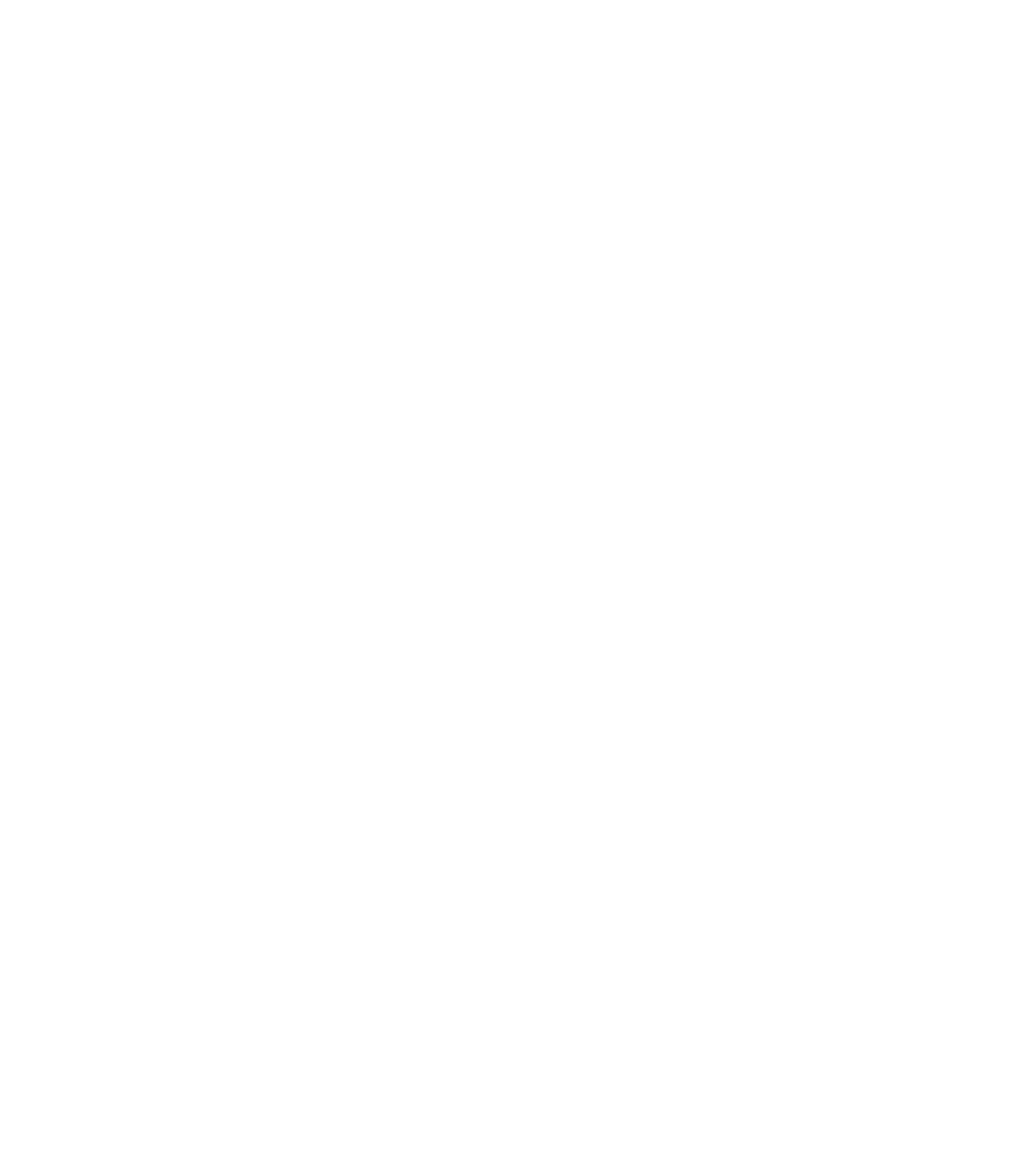
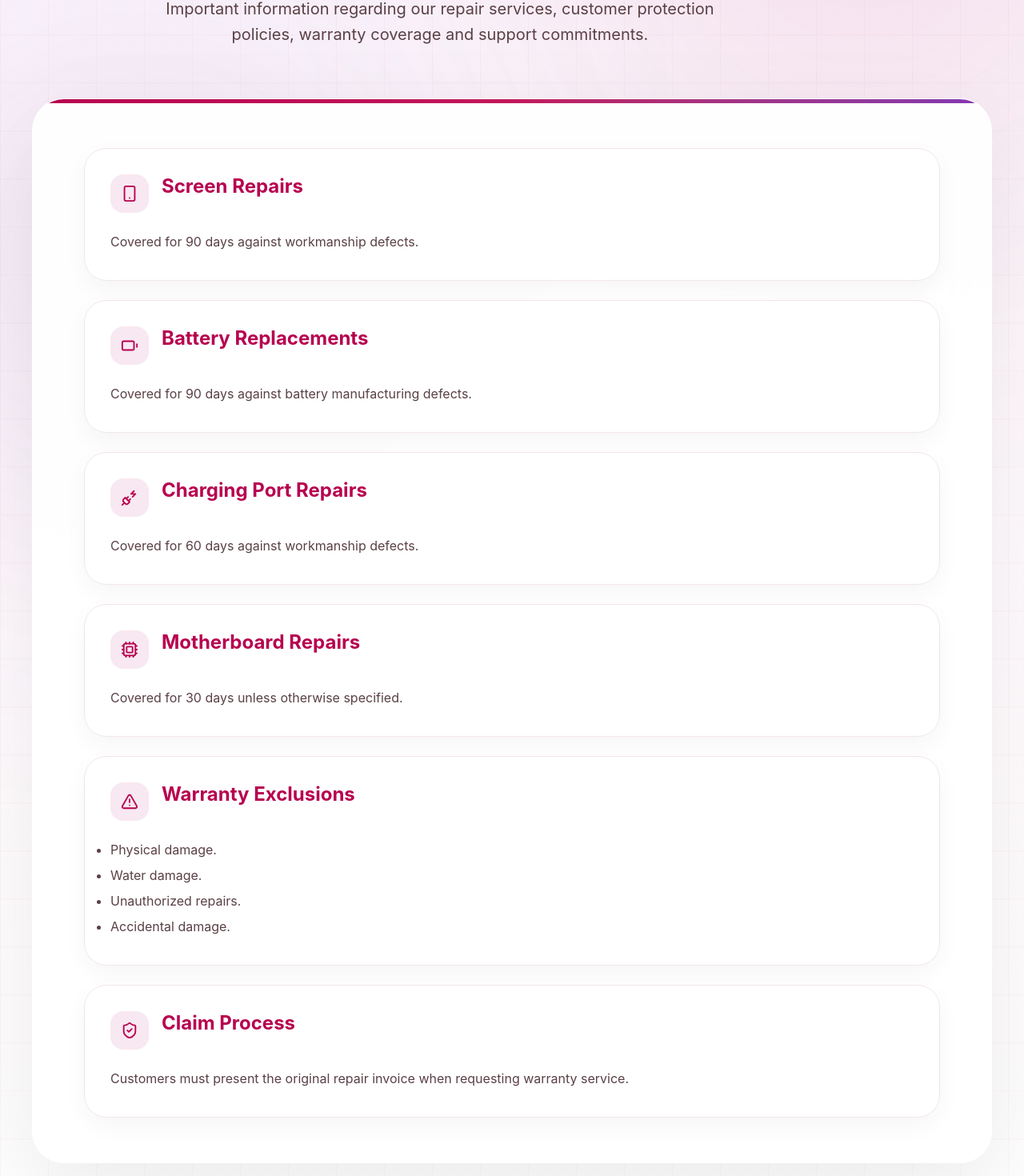
Before and after one commit to lakshay-1001/mobile-fix, a React (Vite) app: page /warranty in a window 1280 px wide. Before the commit this address had no page. Shown: the part 317-1787 px from the top of the page at 80% size. Before the commit the page ends 800 px from the top, so only its background shows below. Built offline with nearby package versions, Linux system fonts and the light colour scheme.

Commit message:
updated footer links

```diff
--- a/src/pages/PrivacyPage.tsx
+++ b/src/pages/PrivacyPage.tsx
@@ -1,83 +1,83 @@
-// import WebsiteLayout from "../components/layout/WebsiteLayout";
-// import LegalPageLayout from "../components/legal/LegalPageLayout";
-// import LegalCard from "../components/legal/LegalCard";
+import WebsiteLayout from "../components/layout/WebsiteLayout";
+import LegalPageLayout from "../components/legal/LegalPageLayout";
+import LegalCard from "../components/legal/LegalCard";
 
-// import {
-//   Database,
-//   Eye,
-//   Lock,
-//   Shield,
-//   UserCheck,
-// } from "lucide-react";
+import {
+  Database,
+  Eye,
+  Lock,
+  Shield,
+  UserCheck,
+} from "lucide-react";
 
-// export default function PrivacyPage() {
-//   return (
-//     <WebsiteLayout>
-//       <LegalPageLayout title="Privacy Policy">
+export default function PrivacyPage() {
+  return (
+    <WebsiteLayout>
+      <LegalPageLayout title="Privacy Policy">
 
-//         <div className="space-y-6">
+        <div className="space-y-6">
 
-//           <LegalCard
-//             title="Information We Collect"
-//             icon={<Database size={22} />}
-//           >
-//             <p>
-//               We may collect customer names,
-//               phone numbers, email addresses,
-//               repair history and device details.
-//             </p>
-//           </LegalCard>
+          <LegalCard
+            title="Information We Collect"
+            icon={<Database size={22} />}
+          >
+            <p>
+              We may collect customer names,
+              phone numbers, email addresses,
+              repair history and device details.
+            </p>
+          </LegalCard>
 
-//           <LegalCard
-//             title="How We Use Information"
-//             icon={<Eye size={22} />}
-//           >
-//             <ul className="list-disc pl-5 space-y-2">
-//               <li>Process repair bookings.</li>
-//               <li>Provide repair updates.</li>
-//               <li>Offer customer support.</li>
-//               <li>Improve our services.</li>
-//             </ul>
-//           </LegalCard>
+          <LegalCard
+            title="How We Use Information"
+            icon={<Eye size={22} />}
+          >
+            <ul className="list-disc pl-5 space-y-2">
+              <li>Process repair bookings.</li>
+              <li>Provide repair updates.</li>
+              <li>Offer customer support.</li>
+              <li>Improve our services.</li>
+            </ul>
+          </LegalCard>
 
-//           <LegalCard
-//             title="Data Security"
-//             icon={<Lock size={22} />}
-//           >
-//             <p>
-//               We use reasonable security
-//               measures to protect customer
-//               information from unauthorized
-//               access and misuse.
-//             </p>
-//           </LegalCard>
+          <LegalCard
+            title="Data Security"
+            icon={<Lock size={22} />}
+          >
+            <p>
+              We use reasonable security
+              measures to protect customer
+              information from unauthorized
+              access and misuse.
+            </p>
+          </LegalCard>
 
-//           <LegalCard
-//             title="Third Party Services"
-//             icon={<Shield size={22} />}
-//           >
-//             <p>
-//               We may use trusted third-party
-//               services for payments,
-//               communications and analytics.
-//             </p>
-//           </LegalCard>
+          <LegalCard
+            title="Third Party Services"
+            icon={<Shield size={22} />}
+          >
+            <p>
+              We may use trusted third-party
+              services for payments,
+              communications and analytics.
+            </p>
+          </LegalCard>
 
-//           <LegalCard
-//             title="Your Rights"
-//             icon={<UserCheck size={22} />}
-//           >
-//             <p>
-//               You may request access,
-//               correction or deletion of
-//               personal information where
-//               permitted by law.
-//             </p>
-//           </LegalCard>
+          <LegalCard
+            title="Your Rights"
+            icon={<UserCheck size={22} />}
+          >
+            <p>
+              You may request access,
+              correction or deletion of
+              personal information where
+              permitted by law.
+            </p>
+          </LegalCard>
 
-//         </div>
+        </div>
 
-//       </LegalPageLayout>
-//     </WebsiteLayout>
-//   );
-// }
+      </LegalPageLayout>
+    </WebsiteLayout>
+  );
+}
--- a/src/pages/WarrantyPage.tsx
+++ b/src/pages/WarrantyPage.tsx
@@ -1,89 +1,89 @@
-// import WebsiteLayout from "../components/layout/WebsiteLayout";
-// import LegalPageLayout from "../components/legal/LegalPageLayout";
-// import LegalCard from "../components/legal/LegalCard";
+import WebsiteLayout from "../components/layout/WebsiteLayout";
+import LegalPageLayout from "../components/legal/LegalPageLayout";
+import LegalCard from "../components/legal/LegalCard";
 
-// import {
-//   Smartphone,
-//   Battery,
-//   PlugZap,
-//   Cpu,
-//   AlertTriangle,
-//   ShieldCheck,
-// } from "lucide-react";
+import {
+  Smartphone,
+  Battery,
+  PlugZap,
+  Cpu,
+  AlertTriangle,
+  ShieldCheck,
+} from "lucide-react";
 
-// export default function WarrantyPage() {
-//   return (
-//     <WebsiteLayout>
-//       <LegalPageLayout title="Warranty Policy">
+export default function WarrantyPage() {
+  return (
+    <WebsiteLayout>
+      <LegalPageLayout title="Warranty Policy">
 
-//         <div className="space-y-6">
+        <div className="space-y-6">
 
-//           <LegalCard
-//             title="Screen Repairs"
-//             icon={<Smartphone size={22} />}
-//           >
-//             <p>
-//               Covered for 90 days against
-//               workmanship defects.
-//             </p>
-//           </LegalCard>
+          <LegalCard
+            title="Screen Repairs"
+            icon={<Smartphone size={22} />}
+          >
+            <p>
+              Covered for 90 days against
+              workmanship defects.
+            </p>
+          </LegalCard>
 
-//           <LegalCard
-//             title="Battery Replacements"
-//             icon={<Battery size={22} />}
-//           >
-//             <p>
-//               Covered for 90 days against
-//               battery manufacturing defects.
-//             </p>
-//           </LegalCard>
+          <LegalCard
+            title="Battery Replacements"
+            icon={<Battery size={22} />}
+          >
+            <p>
+              Covered for 90 days against
+              battery manufacturing defects.
+            </p>
+          </LegalCard>
 
-//           <LegalCard
-//             title="Charging Port Repairs"
-//             icon={<PlugZap size={22} />}
-//           >
-//             <p>
-//               Covered for 60 days against
-//               workmanship defects.
-//             </p>
-//           </LegalCard>
+          <LegalCard
+            title="Charging Port Repairs"
+            icon={<PlugZap size={22} />}
+          >
+            <p>
+              Covered for 60 days against
+              workmanship defects.
+            </p>
+          </LegalCard>
 
-//           <LegalCard
-//             title="Motherboard Repairs"
-//             icon={<Cpu size={22} />}
-//           >
-//             <p>
-//               Covered for 30 days unless
-//               otherwise specified.
-//             </p>
-//           </LegalCard>
+          <LegalCard
+            title="Motherboard Repairs"
+            icon={<Cpu size={22} />}
+          >
+            <p>
+              Covered for 30 days unless
+              otherwise specified.
+            </p>
+          </LegalCard>
 
-//           <LegalCard
-//             title="Warranty Exclusions"
-//             icon={<AlertTriangle size={22} />}
-//           >
-//             <ul className="list-disc pl-5 space-y-2">
-//               <li>Physical damage.</li>
-//               <li>Water damage.</li>
-//               <li>Unauthorized repairs.</li>
-//               <li>Accidental damage.</li>
-//             </ul>
-//           </LegalCard>
+          <LegalCard
+            title="Warranty Exclusions"
+            icon={<AlertTriangle size={22} />}
+          >
+            <ul className="list-disc pl-5 space-y-2">
+              <li>Physical damage.</li>
+              <li>Water damage.</li>
+              <li>Unauthorized repairs.</li>
+              <li>Accidental damage.</li>
+            </ul>
+          </LegalCard>
 
-//           <LegalCard
-//             title="Claim Process"
-//             icon={<ShieldCheck size={22} />}
-//           >
-//             <p>
-//               Customers must present the
-//               original repair invoice when
-//               requesting warranty service.
-//             </p>
-//           </LegalCard>
+          <LegalCard
+            title="Claim Process"
+            icon={<ShieldCheck size={22} />}
+          >
+            <p>
+              Customers must present the
+              original repair invoice when
+              requesting warranty service.
+            </p>
+          </LegalCard>
 
-//         </div>
+        </div>
 
-//       </LegalPageLayout>
-//     </WebsiteLayout>
-//   );
-// }
+      </LegalPageLayout>
+    </WebsiteLayout>
+  );
+}
--- a/src/routes/AppRoutes.tsx
+++ b/src/routes/AppRoutes.tsx
@@ -6,9 +6,9 @@ import {
 import HomePage from "../pages/HomePage";
 
 import TermsPage from "../pages/TermsPage";
-// import PrivacyPage from "../pages/PrivacyPage";
-// import WarrantyPage from "../pages/WarrantyPage";
-// import StoreLocatorPage from "../pages/StoreLocatorPage";
+import PrivacyPage from "../pages/PrivacyPage";
+import WarrantyPage from "../pages/WarrantyPage";
+import StoreLocatorPage from "../pages/StoreLocatorPage";
 
 import LoginPage from "../pages/admin/LoginPage";
 
@@ -39,7 +39,7 @@ export default function AppRoutes() {
         element={<TermsPage />}
       />
 
-      {/* <Route
+      <Route
         path="/privacy"
         element={<PrivacyPage />}
       />
@@ -52,7 +52,7 @@ export default function AppRoutes() {
       <Route
         path="/locations"
         element={<StoreLocatorPage />}
-      /> */}
+      />
 
       {/* Admin */}
 
```
